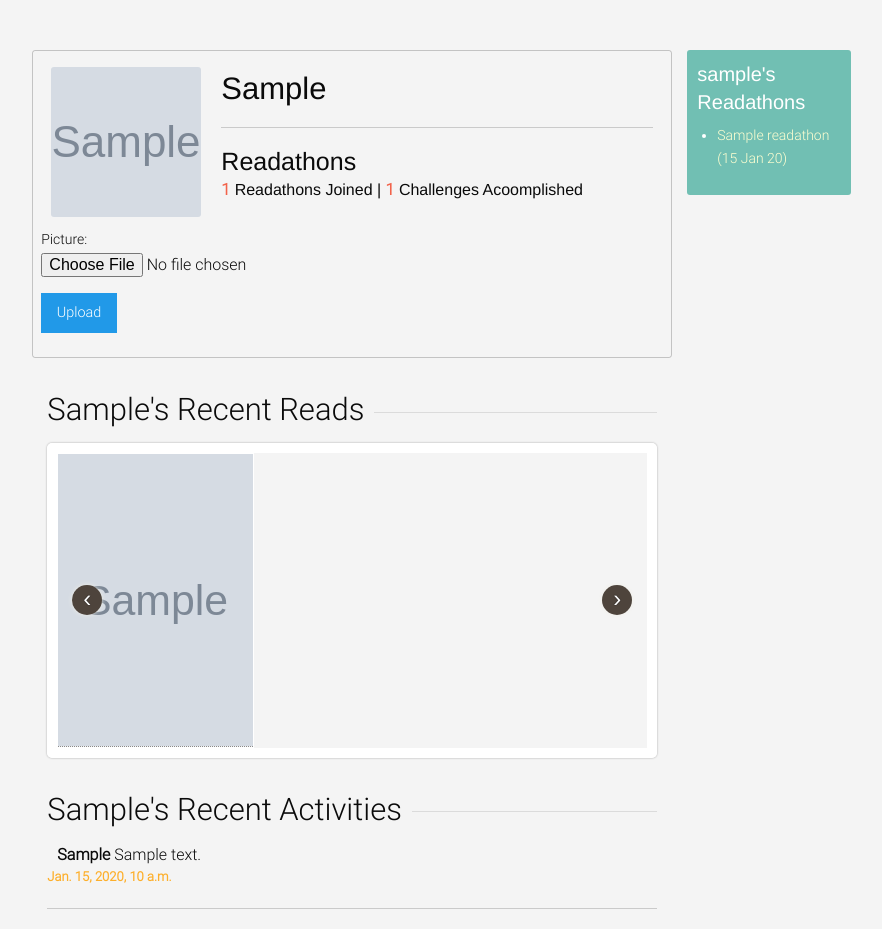
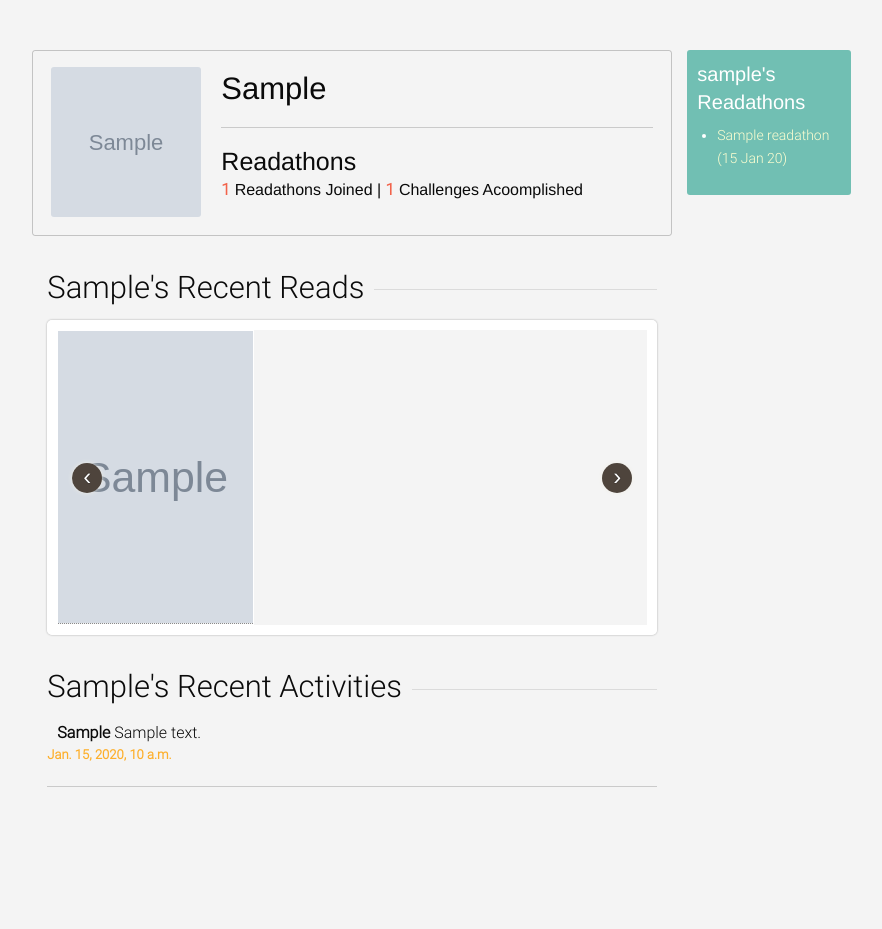
Before and after one commit to mspj/ITech, a Django app: page /user/1/ in a window 1280 px wide. Shown: the part 54-983 px from the top of the page, without its empty margins (181-1063 px from the left). After the commit the page ends 841 px from the top, so only its background shows below. Run offline with Django 3.2, Linux system fonts and the light colour scheme; tables that the repository leaves empty hold one stand-in row (values such as "Sample post"); grey boxes marked "Sample" are stand-in pictures; some libraries are stand-ins or nearby versions.

Commit message:
make upload img POST immediately after a file is selected - Pim

```diff
--- a/static/bookwormsunite/css/app.css
+++ b/static/bookwormsunite/css/app.css
@@ -199,6 +199,7 @@ div#profile-readathon-list a {
     border-radius: 3px;
     width: 150px;
     height: 150px;
+    background-size: cover;
     background-position: 50% 50%;
 }
 
--- a/static/bookwormsunite/js/app.js
+++ b/static/bookwormsunite/js/app.js
@@ -165,8 +165,15 @@ $(function () {
         join_readathon(this.name);
     });
 
-    //$('#profile-uploadimg-icon').click(function () {
-    //    $("#upload_pic_form").click();
-    //});
+    $('#profile-uploadimg-icon').click(function () {
+        $('#id_picture').click();
+    });
+
+    $("#id_picture").live('change', function () {
+        console.log('hey');
+        $('#upload_pic_form').submit();
+        //alert('change');
+        //$("#upload_pic_input").click();
+    });
 
 });
--- a/templates/bookwormsunite/user_info.html
+++ b/templates/bookwormsunite/user_info.html
@@ -19,7 +19,7 @@
                                     <td style="position: relative;">
 
                                         {% if user.is_authenticated and reader.id == user.id %}
-                                            <label onclick="$('#id_picture').click();" for="file-input">
+                                            <label for="file-input">
                                                 <i class="fi-camera" id="profile-uploadimg-icon"></i>
                                             </label>
                                         {% endif %}
@@ -50,11 +50,13 @@
                                 </tbody>
                             </table>
 
-                            <form action="{% url 'upload_pic' %}" id="upload_pic_form" method="post"
+                            <form style="display: none;" action="{% url 'upload_pic' %}" id="upload_pic_form"
+                                  method="post"
                                   enctype="multipart/form-data">
                                 {% csrf_token %}
                                 {{ picture_form }}
-                                <input class="button" type="submit" value="Upload">
+                                <input name="upload_pic_input" id="upload_pic_input" class="button" type="submit"
+                                       value="Upload">
                             </form>
                         </div>
                     </div>
```
